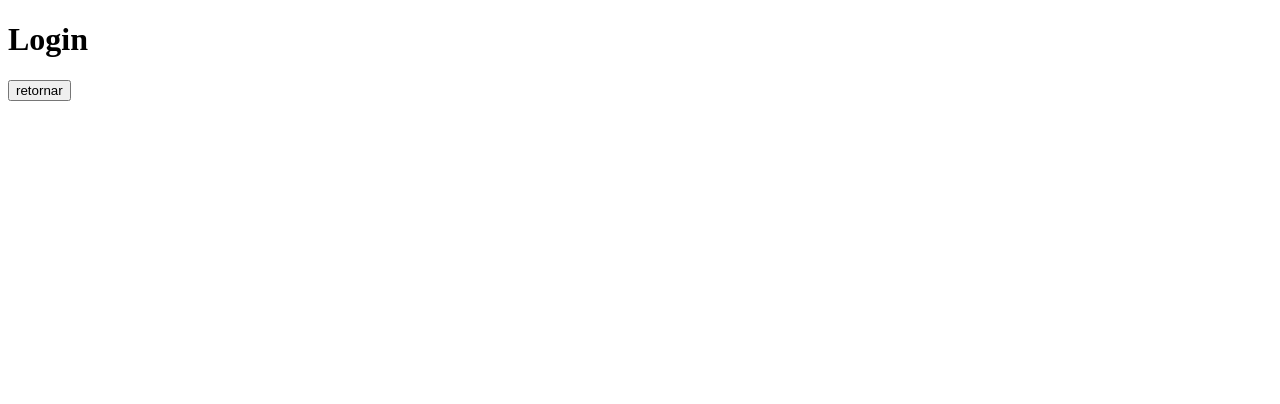
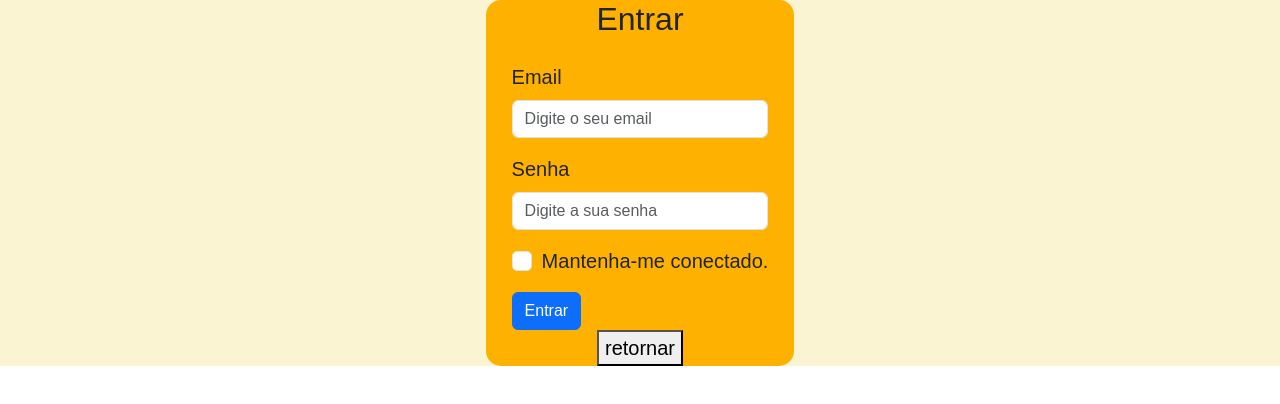
Before and after one commit to GuilhermeRodrigues123/Site-Pet-Amigo, a React (Create React App) app: page /login in a window 1280 px wide. Shown: the top 404 px of the page. Built offline with nearby package versions, Linux system fonts and the light colour scheme.

Commit message:
Acrescentei a pagina de login nas rotas

```diff
--- a/src/pages/Login/Login.js
+++ b/src/pages/Login/Login.js
@@ -1,15 +1,61 @@
-import React from 'react';
+import React, { useState } from 'react';
 import {useNavigate} from 'react-router-dom';
+import{Form} from "react-bootstrap";
+import { Button } from "react-bootstrap";
+import { Link } from "react-router-dom";
+import 'bootstrap/dist/css/bootstrap.min.css';
+//import "./global.css"
+import "./login.css"
 
 function Login(){
     const history = useNavigate();
+    const [email, setEmail] = useState();
+    const [senha, setSenha] = useState();
+  /*const history = useHistory();
+
+  function logar(){
+
+    if(email === "teste@teste.com" && senha === "abc"){
+    alert("Bem vindo\n" + email);
+    history.push("home");
+    }else alert("Dados incorretos!");
+  }*/
     return (
-        <div>
-            <h1>Login</h1>
-            <button onClick={() => {history(-1);}}>
+        <div className = "fundo">
+    <div className = "base1">
+        <h2>Entrar</h2>
+          <p></p>
+  <Form>
+    <Form.Group className="mb-3" controlId="formBasicEmail">
+      <Form.Label>Email </Form.Label>
+      <Form.Control type="email" placeholder="Digite o seu email"
+        onChange={(e)=>setEmail(e.target.value)}/>
+      <Form.Text className="text-muted">
+    </Form.Text>
+    </Form.Group>
+
+    <Form.Group className="mb-3" controlId="formBasicPassword">
+      <Form.Label>Senha</Form.Label>
+      <Form.Control type="password" placeholder="Digite a sua senha"
+        onChange={(e)=>setSenha(e.target.value)}/>
+    </Form.Group>
+
+    <Form.Group className="mb-3" controlId="formBasicCheckbox">
+      <Form.Check type="checkbox" label="Mantenha-me conectado." />
+    </Form.Group>
+
+  <Button variant="primary" type="submit" /*onClick={(logar)}*/>
+    Entrar
+  </Button>
+
+  </Form>
+  <button onClick={() => {history(-1);}}>
                 retornar
             </button>
-        </div>
+    </div>
+  </div>
+
+
     );
 }
 
--- /dev/null
+++ b/src/pages/Login/login.css
@@ -0,0 +1,42 @@
+.fundo{
+    display: flex;
+    align-items: center;
+    height: 100%;
+    width: 100%;
+    background-color: #FAF4D3;
+    justify-content: center;
+
+}
+
+
+.base1{
+
+    display: flex;
+    align-items: center; /*Vertical */
+    flex-direction: column;
+    justify-content: center;
+    width: 24%;
+    height: 41%;
+    background-color: #FFB100;
+    border-radius: 15px;
+    margin-left: 0%;
+    font-family: 'Poppins', sans-serif;
+    font-size: 20px;
+
+}
+
+
+@media(max-width: 560px){
+    .container{
+        width:60%;
+    }
+}
+
+.InputName{
+
+    padding: 0.5%;
+    margin-bottom: 0.5%;
+    width: 30%;
+    border-radius: 10px;
+    height: 20px;
+}
```
